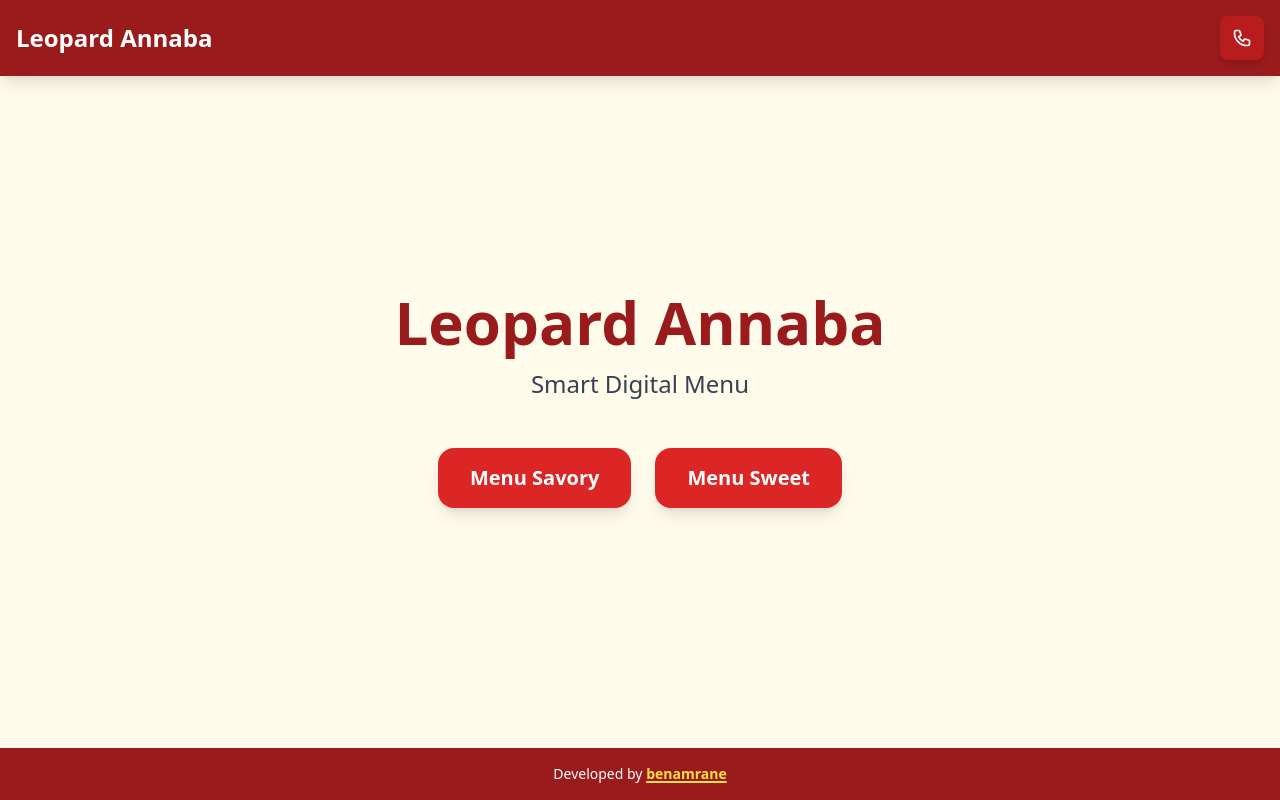
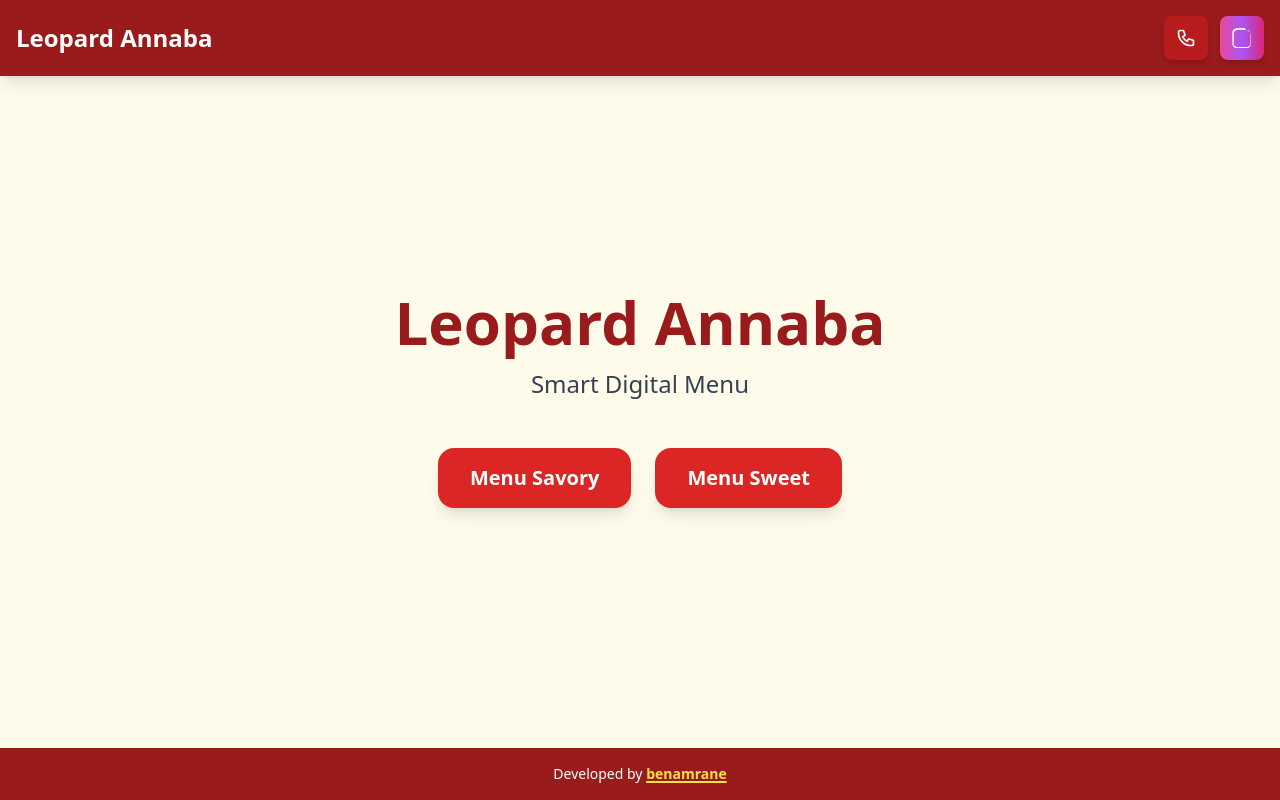
Before and after one commit to achrafbenamrane/leopard-annaba, a Next.js app: page / in a window 1280 px wide. Built offline with nearby package versions, Linux system fonts and the light colour scheme.

Commit message:
feat: add Instagram button next to call button in navbar

```diff
--- a/components/Navbar.tsx
+++ b/components/Navbar.tsx
@@ -8,8 +8,19 @@ export default function Navbar() {
         <Link href="/" className="text-2xl font-bold">
           Leopard Annaba
         </Link>
-        <div className="relative">
+        <div className="relative flex gap-3 items-center">
           <ContactButton />
+          <a
+            href="https://instagram.com/leopard_annaba"
+            target="_blank"
+            rel="noopener noreferrer"
+            className="bg-gradient-to-r from-pink-500 via-purple-500 to-pink-600 hover:from-pink-600 hover:via-purple-600 hover:to-pink-700 text-white p-3 rounded-lg shadow-md flex items-center justify-center transition-all hover:scale-105 active:scale-95"
+            title="Follow us on Instagram"
+          >
+            <svg className="w-5 h-5" fill="currentColor" viewBox="0 0 24 24">
+              <path d="M12.017 0C8.396 0 7.996.014 6.79.067c-1.21.054-2.035.244-2.748.52a5.36 5.36 0 00-1.953 1.272A5.36 5.36 0 001.067 3.042C.79 3.755.6 4.58.547 5.79.493 7.006.48 7.396.48 12.017s.014 5.01.067 6.216c.054 1.21.244 2.035.52 2.748a5.36 5.36 0 001.272 1.953 5.36 5.36 0 001.953 1.272c.713.276 1.538.466 2.748.52 1.21.054 1.6.067 4.621.067s3.41-.014 4.621-.067c1.21-.054 2.035-.244 2.748-.52a5.36 5.36 0 001.953-1.272 5.36 5.36 0 001.272-1.953c.276-.713.466-1.538.52-2.748.054-1.21.067-1.6.067-4.621s-.014-3.41-.067-4.621c-.054-1.21-.244-2.035-.52-2.748a5.36 5.36 0 00-1.272-1.953 5.36 5.36 0 00-1.953-1.272c-.713-.276-1.538-.466-2.748-.52C16.238.014 15.848 0 12.227 0h-.21zm0 2.25c3.549 0 3.968.014 5.373.078 1.307.06 2.013.277 2.49.46a2.99 2.99 0 011.12.728 2.99 2.99 0 01.728 1.12c.183.477.4 1.183.46 2.49.064 1.405.078 1.824.078 5.373s-.014 3.968-.078 5.373c-.06 1.307-.277 2.013-.46 2.49a2.99 2.99 0 01-.728 1.12 2.99 2.99 0 01-1.12.728c-.477.183-1.183.4-2.49.46-1.405.064-1.824.078-5.373.078s-3.968-.014-5.373-.078c-1.307-.06-2.013-.277-2.49-.46a2.99 2.99 0 01-1.12-.728 2.99 2.99 0 01-.728-1.12c-.183-.477-.4-1.183-.46-2.49C2.282 15.985 2.268 15.566 2.268 12.017s.014-3.968.078-5.373c.06-1.307.277-2.013.46-2.49a2.99 2.99 0 011.12-.728 2.99 2.99 0 011.12-.728c.477-.183 1.183-.4 2.49-.46 1.405-.064 1.824-.078 5.373-.078z"/>
+            </svg>
+          </a>
         </div>
       </div>
     </nav>
```
